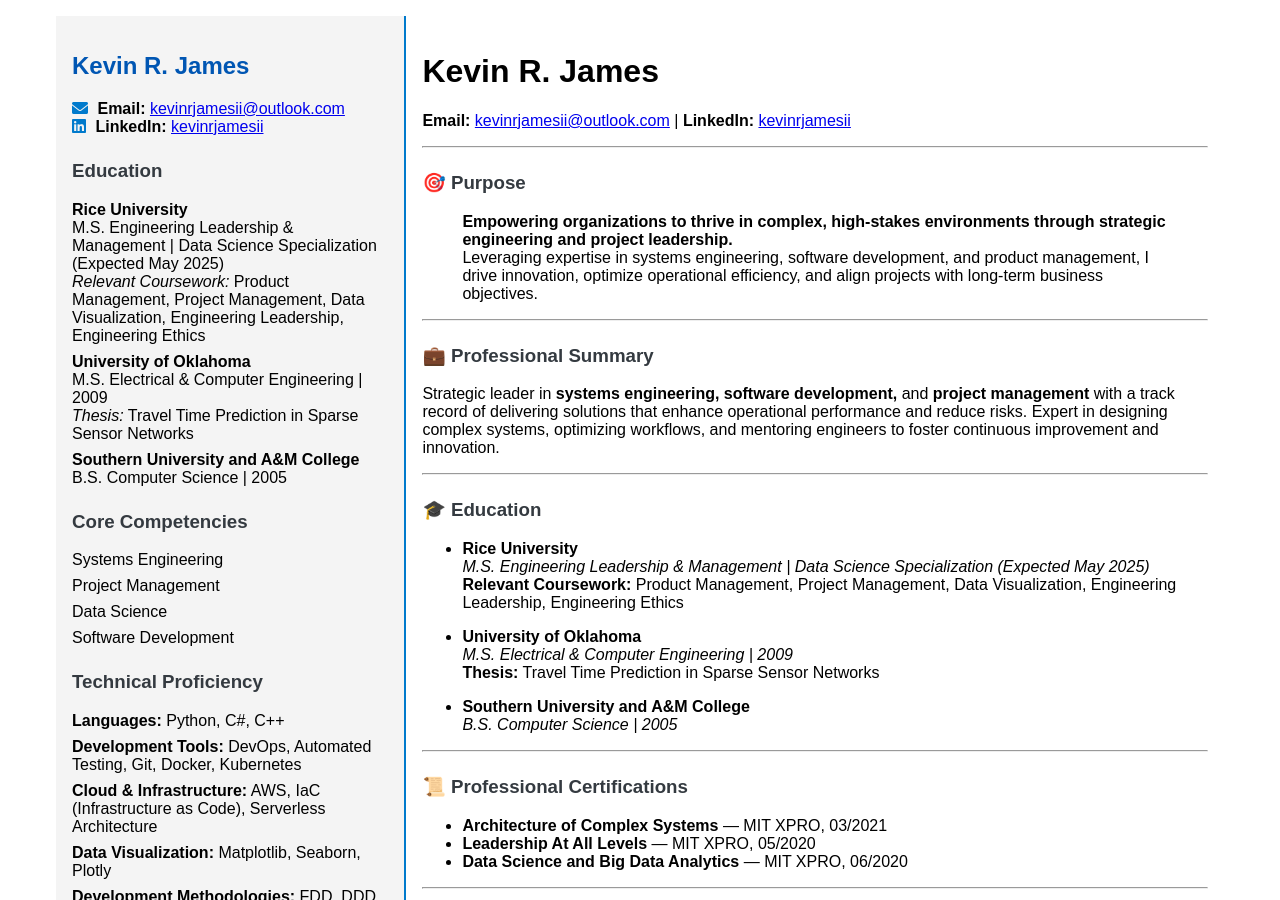
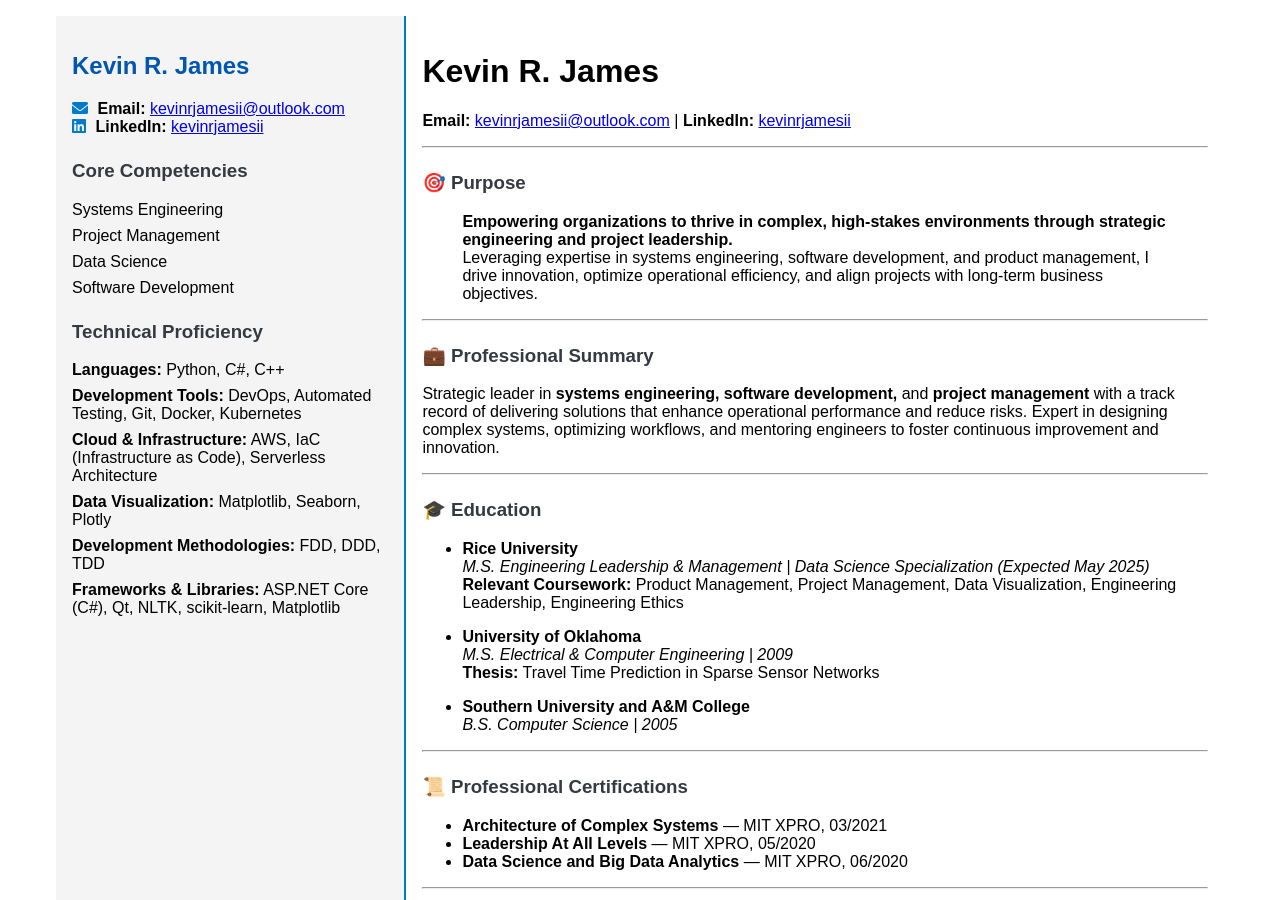
Before and after one commit to krjii/krjii.github.io, a Jekyll site: the page built from index.md, in a window 1280 px wide and 900 px high. Built offline with Jekyll 4.4.1, drawn with Linux system fonts in a browser that asks for light colours.

Commit message:
Update resume_with_sidebar.html
fa latest cdn

```diff
--- a/_layouts/resume_with_sidebar.html
+++ b/_layouts/resume_with_sidebar.html
@@ -5,6 +5,7 @@
   <meta name="viewport" content="width=device-width, initial-scale=1.0">
   <title>{{ page.title }}</title>
   <link rel="stylesheet" href="{{ '/assets/css/style.css' | relative_url }}">
+  <!-- Updated Font Awesome CDN -->
   <link rel="stylesheet" href="https://cdnjs.cloudflare.com/ajax/libs/font-awesome/6.0.0-beta3/css/all.min.css" integrity="sha384-k6RqeWeci5ZR/Lv4MR0sA0FfDOMUGrlA6Ur6pt5EjTj31F1z4eP6w6X2ZxiK4EWe" crossorigin="anonymous">
 </head>
 <body>
@@ -13,23 +14,9 @@
     <aside class="sidebar">
       <h2>Kevin R. James</h2>
       <p>
-        <i class="fas fa-envelope"></i> <strong>Email:</strong> <a href="mailto:kevinrjamesii@outlook.com">kevinrjamesii@outlook.com</a><br>
-        <i class="fab fa-linkedin"></i> <strong>LinkedIn:</strong> <a href="https://www.linkedin.com/in/kevinrjamesii" target="_blank">kevinrjamesii</a>
+        <i class="fa-solid fa-envelope"></i> <strong>Email:</strong> <a href="mailto:kevinrjamesii@outlook.com">kevinrjamesii@outlook.com</a><br>
+        <i class="fa-brands fa-linkedin"></i> <strong>LinkedIn:</strong> <a href="https://www.linkedin.com/in/kevinrjamesii" target="_blank">kevinrjamesii</a>
       </p>
-
-      <h3>Education</h3>
-      <ul>
-        <li><strong>Rice University</strong><br>
-        M.S. Engineering Leadership & Management | Data Science Specialization (Expected May 2025)<br>
-        <em>Relevant Coursework:</em> Product Management, Project Management, Data Visualization, Engineering Leadership, Engineering Ethics</li>
-
-        <li><strong>University of Oklahoma</strong><br>
-        M.S. Electrical & Computer Engineering | 2009<br>
-        <em>Thesis:</em> Travel Time Prediction in Sparse Sensor Networks</li>
-
-        <li><strong>Southern University and A&M College</strong><br>
-        B.S. Computer Science | 2005</li>
-      </ul>
 
       <h3>Core Competencies</h3>
       <ul>
```
